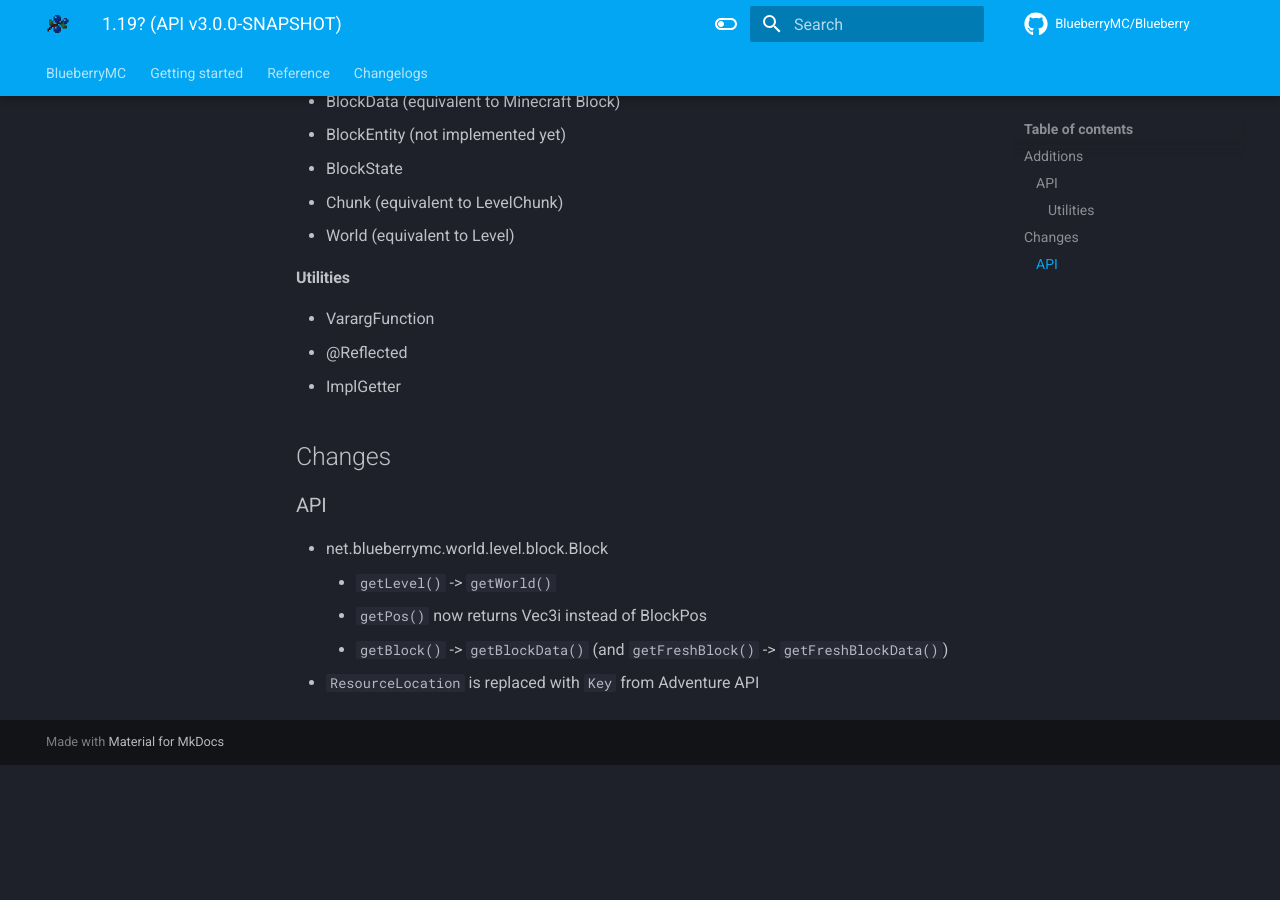
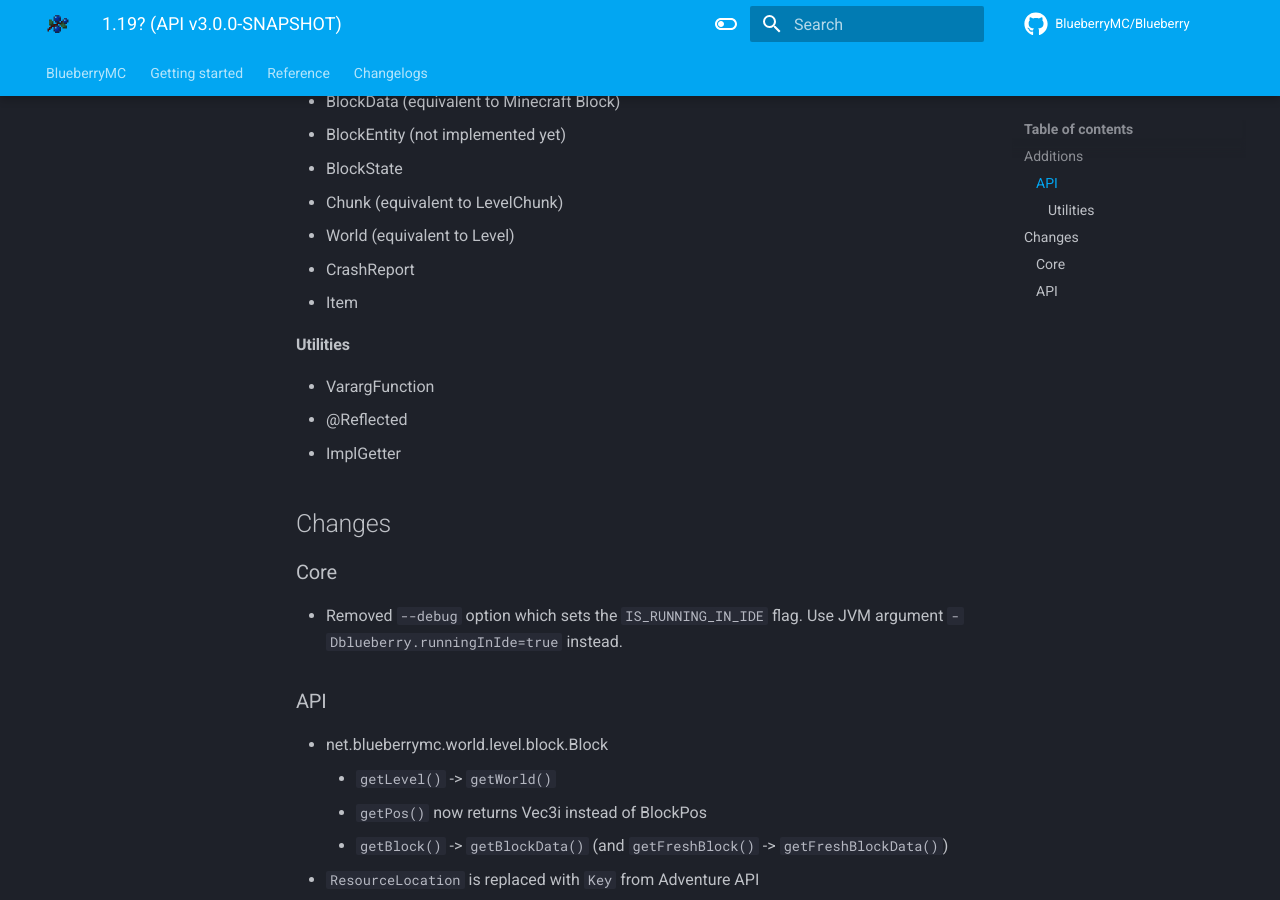
Before and after one commit to BlueberryMC/Blueberry-docs, an MkDocs documentation site: the page built from docs/changelogs/x-3.0.0.md, in a window 1280 px wide and 900 px high, scrolled down 503 px. Built offline with MkDocs 1.6.1 and Material for MkDocs 9.7.7, drawn with Linux system fonts in a browser that asks for light colours; comment, search, counter and statistics services are not loaded; before the commit the page ends 1268 px from its top, so only the background shows below that.

Commit message:
Update changelog

```diff
--- a/docs/changelogs/x-3.0.0.md
+++ b/docs/changelogs/x-3.0.0.md
@@ -16,6 +16,8 @@ Complete overhaul of the API.
 - BlockState
 - Chunk (equivalent to LevelChunk)
 - World (equivalent to Level)
+- CrashReport
+- Item
 
 #### Utilities
 - VarargFunction
@@ -24,6 +26,9 @@ Complete overhaul of the API.
 
 ## Changes
 
+### Core
+- Removed `--debug` option which sets the `IS_RUNNING_IN_IDE` flag. Use JVM argument `-Dblueberry.runningInIde=true` instead.
+
 ### API
 - net.blueberrymc.world.level.block.Block
     - `getLevel()` -> `getWorld()`
```
